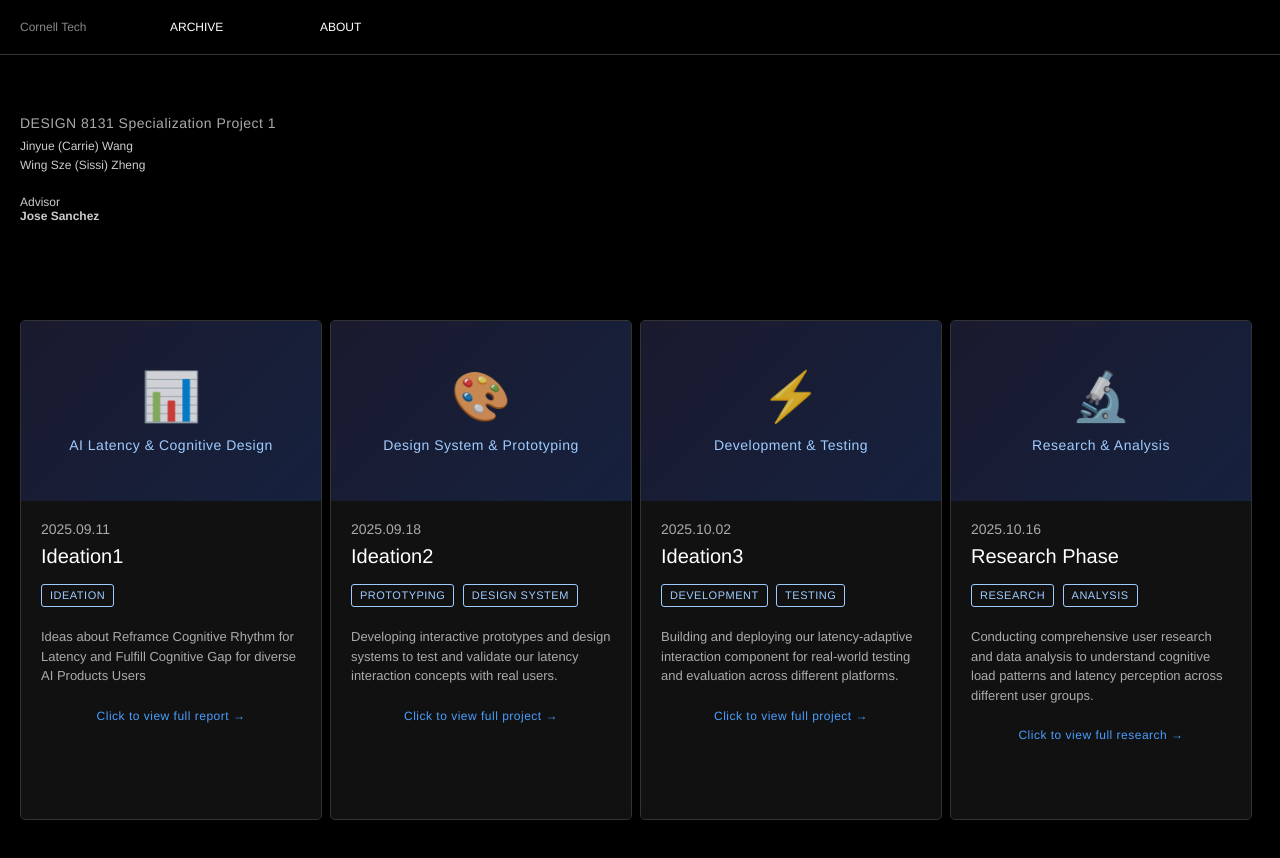
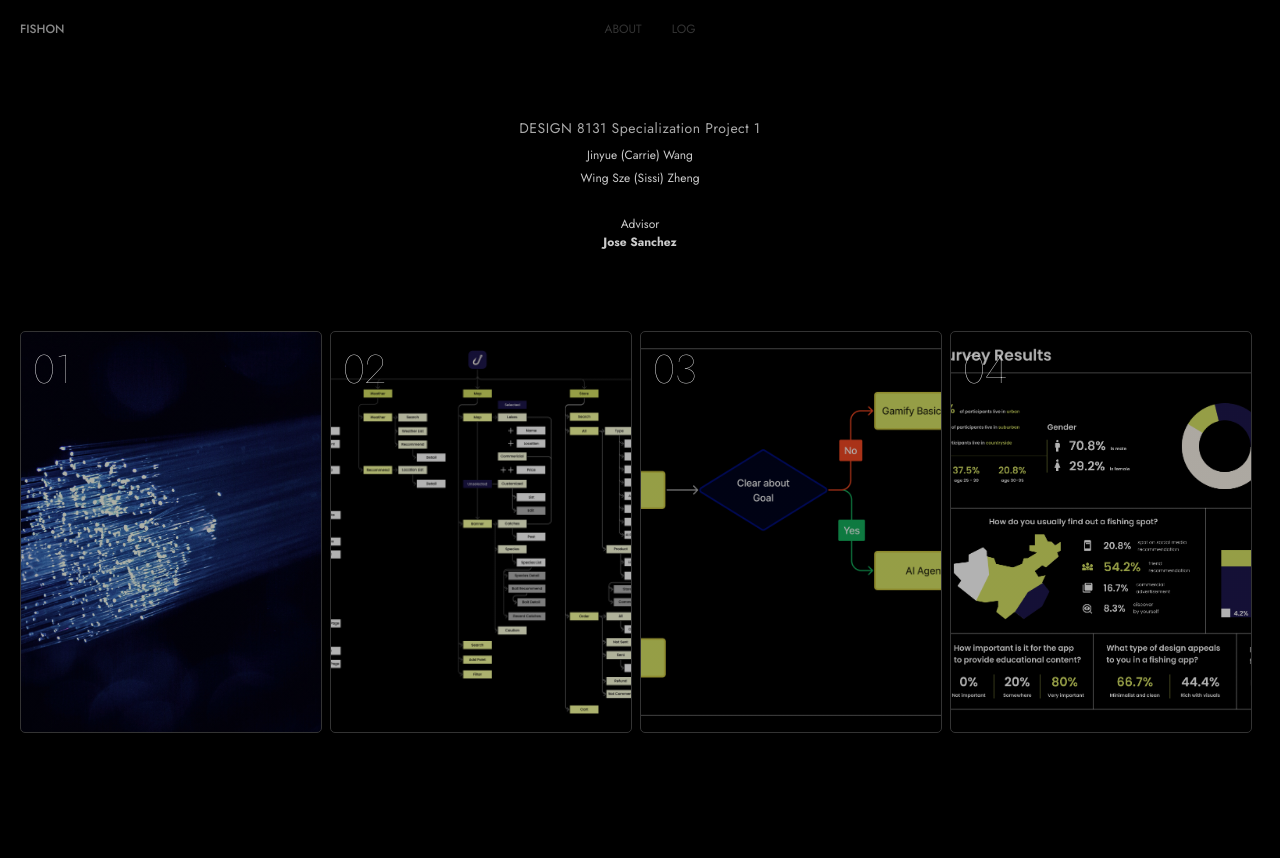
Before and after one commit to cakkrie/Specialization_Project, a plain HTML site: page index.html in a window 1280 px wide. Drawn offline with Linux system fonts and the light colour scheme.

Commit message:
basic style for galley

```diff
--- a/header.html
+++ b/header.html
@@ -1,4 +1,7 @@
 <header>
   <div class="left">FishOn</div>
-  <div class="right"><a href="index.html">← Back to Gallery</a></div>
+  <div class="center">
+    <a href="#">About</a><a href="#">Log</a>
+  </div>
+  <!-- <div class="right"><a href="index.html">← Back to Gallery</a></div> -->
 </header>
--- a/index.html
+++ b/index.html
@@ -3,191 +3,49 @@
 <head>
   <meta charset="UTF-8">
   <title>Cornell Tech Design Tech Project</title>
-  <link href="https://fonts.googleapis.com/css2?family=Roboto:wght@300;400;700&display=swap" rel="stylesheet">
+  <link href="https://fonts.googleapis.com/css2?family=Jost:ital,wght@0,100..900;1,100..900&display=swap" rel="stylesheet">
+  <link rel="stylesheet" href="https://cdnjs.cloudflare.com/ajax/libs/font-awesome/6.5.1/css/all.min.css" integrity="sha512-DTOQO9RWCH3ppGqcWaEA1BIZOC6xxalwEsw9c2QQeAIftl+Vegovlnee1c9QX4TctnWMn13TZye+giMm8e2LwA==" crossorigin="anonymous" referrerpolicy="no-referrer" />
   <link rel="stylesheet" href="style.css">
 </head>
 <body>
-  <header>
-    <div class="left">Cornell Tech</div>
-    <div class="right"><a href="#">Archive</a></div>
-    <div class="right"><a href="#">About</a></div>
-  </header>
+  <header id="header-container"></header>
 
   <main>
+    <section class="landing-page">
       <div class="course-info">DESIGN 8131 Specialization Project 1</div>
       <div class="name">Jinyue (Carrie) Wang </div>
       <div class="name">Wing Sze (Sissi) Zheng</div>
       <br>
+      <div class="name">Advisor<br><strong>Jose Sanchez</strong></div>
+    </section>
 
-    <div class="name">Advisor<br><strong>Jose Sanchez</strong></div>
-
-    <br>
-    <br>
-    <br>
-    <br>
-
+    <section class="gallery-section">
       <div class="gallery-container">
         <div class="project-card" onclick="openProjectDetail(1)">
-        <div class="card-image">
-          <div class="image-placeholder">
-            <div class="image-icon">📊</div>
-            <div class="image-text">AI Latency & Cognitive Design</div>
-          </div>
-        </div>
-
-        <div class="card-content">
-          <div class="project-meta">2025.09.11</div>
-          <div class="project-title">Ideation1</div>
-
-          <div class="card-tags">
-            <span class="label outline info">Ideation</span>
-          </div>
-
-          <div class="card-description">
-            <p>Ideas about Reframce Cognitive Rhythm for Latency and Fulfill Cognitive Gap for diverse AI Products Users</p>
-          </div>
-
-          <div class="card-footer">
-            <span class="click-hint">Click to view full report →</span>
-          </div>
-        </div>
+          <div class="card-number">01</div>
         </div>
 
         <div class="project-card" onclick="openProjectDetail(2)">
-        <div class="card-image">
-          <div class="image-placeholder">
-            <div class="image-icon">🎨</div>
-            <div class="image-text">Design System & Prototyping</div>
-          </div>
-        </div>
-
-        <div class="card-content">
-          <div class="project-meta">2025.09.18</div>
-          <div class="project-title">Ideation2</div>
-
-          <div class="card-tags">
-            <span class="label outline info">Prototyping</span>
-            <span class="label outline info">Design System</span>
-          </div>
-
-          <div class="card-description">
-            <p>Developing interactive prototypes and design systems to test and validate our latency interaction concepts with real users.</p>
-          </div>
-
-          <div class="card-footer">
-            <span class="click-hint">Click to view full project →</span>
-          </div>
-        </div>
+          <div class="card-number">02</div>
         </div>
 
         <div class="project-card" onclick="openProjectDetail(3)">
-        <div class="card-image">
-          <div class="image-placeholder">
-            <div class="image-icon">⚡</div>
-            <div class="image-text">Development & Testing</div>
-          </div>
-        </div>
-
-        <div class="card-content">
-          <div class="project-meta">2025.10.02</div>
-          <div class="project-title">Ideation3</div>
-
-          <div class="card-tags">
-            <span class="label outline info">Development</span>
-            <span class="label outline info">Testing</span>
-          </div>
-
-          <div class="card-description">
-            <p>Building and deploying our latency-adaptive interaction component for real-world testing and evaluation across different platforms.</p>
-          </div>
-
-          <div class="card-footer">
-            <span class="click-hint">Click to view full project →</span>
-          </div>
-        </div>
+          <div class="card-number">03</div>
         </div>
 
         <div class="project-card" onclick="openProjectDetail(4)">
-        <div class="card-image">
-          <div class="image-placeholder">
-            <div class="image-icon">🔬</div>
-            <div class="image-text">Research & Analysis</div>
-          </div>
-        </div>
-
-        <div class="card-content">
-          <div class="project-meta">2025.10.16</div>
-          <div class="project-title">Research Phase</div>
-
-          <div class="card-tags">
-            <span class="label outline info">Research</span>
-            <span class="label outline info">Analysis</span>
-          </div>
-
-          <div class="card-description">
-            <p>Conducting comprehensive user research and data analysis to understand cognitive load patterns and latency perception across different user groups.</p>
-          </div>
-
-          <div class="card-footer">
-            <span class="click-hint">Click to view full research →</span>
-          </div>
-        </div>
+          <div class="card-number">04</div>
         </div>
 
         <div class="project-card" onclick="openProjectDetail(5)">
-        <div class="card-image">
-          <div class="image-placeholder">
-            <div class="image-icon">🚀</div>
-            <div class="image-text">Implementation</div>
-          </div>
-        </div>
-
-        <div class="card-content">
-          <div class="project-meta">2025.11.01</div>
-          <div class="project-title">Implementation</div>
-
-          <div class="card-tags">
-            <span class="label outline info">Implementation</span>
-            <span class="label outline info">Deployment</span>
-          </div>
-
-          <div class="card-description">
-            <p>Final implementation and deployment of the cognitive latency adaptation system with real-time performance monitoring and optimization.</p>
-          </div>
-
-          <div class="card-footer">
-            <span class="click-hint">Click to view full implementation →</span>
-          </div>
-        </div>
+          <div class="card-number">05</div>
         </div>
 
         <div class="project-card" onclick="openProjectDetail(6)">
-        <div class="card-image">
-          <div class="image-placeholder">
-            <div class="image-icon">📈</div>
-            <div class="image-text">Results & Impact</div>
+          <div class="card-number">06</div>
         </div>
       </div>
-
-        <div class="card-content">
-          <div class="project-meta">2025.11.15</div>
-          <div class="project-title">Results</div>
-
-          <div class="card-tags">
-            <span class="label outline info">Results</span>
-            <span class="label outline info">Impact</span>
-          </div>
-
-          <div class="card-description">
-            <p>Comprehensive analysis of results, user feedback, and impact assessment of our cognitive latency adaptation approach across different applications.</p>
-          </div>
-
-          <div class="card-footer">
-            <span class="click-hint">Click to view full results →</span>
-          </div>
-        </div>
-      </div>
-    </div>
+    </section>
   </main>
 
   <script>
@@ -267,8 +125,28 @@
       galleryContainer.addEventListener('scroll', requestTick, { passive: true });
     }
 
-    // Initialize animations when DOM is loaded
-    document.addEventListener('DOMContentLoaded', initScrollAnimations);
+    // Load header from external file
+    function loadHeader() {
+      fetch('header.html')
+        .then(response => response.text())
+        .then(data => {
+          document.getElementById('header-container').innerHTML = data;
+        })
+        .catch(error => {
+          console.error('Error loading header:', error);
+          // Fallback header if file can't be loaded
+          document.getElementById('header-container').innerHTML = `
+            <div class="left">FishOn</div>
+            <div class="right"><a href="index.html">← Back to Gallery</a></div>
+          `;
+        });
+    }
+
+    // Initialize animations and load header when DOM is loaded
+    document.addEventListener('DOMContentLoaded', function() {
+      loadHeader();
+      initScrollAnimations();
+    });
   </script>
 </body>
 </html>
--- a/style.css
+++ b/style.css
@@ -1,36 +1,46 @@
 /* Using Helvetica Neue - widely available on most systems */
 /* Alternative: You can also use "Neue Haas Grotesk" if you have it installed */
 
+:root {
+  --dark-grey: #333333;
+}
+
 body {
-  font-family: "Helvetica", "Helvetica Neue", sans-serif;
+  font-family: "Jost", "Helvetica Neue", Helvetica, Arial, sans-serif;
   background-color: #000000;
   color: #ffffff;
   margin: 0;
   padding: 0;
+  width: 100%;
+  overflow-x: hidden;
 }
 
 header {
-  display: flex;
-  justify-content: flex-start;
+  display: grid;
+  grid-template-columns: 1fr 1fr 1fr;
   align-items: center;
-  margin: 0 auto;
-  padding: 20px;
-  border-bottom: 1px solid #333;
+  padding: 10px;
   font-size: 12px;
+  width: 100vw;
+  margin: 0;
+  box-sizing: border-box;
+  background-color: #000000;
 }
 
 header .left {
   color: #888;
-  width: 150px;
   font-weight: 500;
+  text-transform: uppercase;
+  text-align: left;
+  grid-column: 1;
 }
 
 header .center {
   font-weight: 400;
-  text-align: left;
-  margin-left: 100px;
-  flex-grow: 1;
+  text-align: center;
   color: #ffffff;
+  grid-column: 2;
+  text-transform: uppercase;
 }
 
 header .center span {
@@ -38,10 +48,21 @@ header .center span {
   color: #aaa;
 }
 
+header .center a {
+  color: var(--dark-grey);
+  text-decoration: none;
+  font-weight: 400;
+  margin: 0 15px;
+}
+
+header .center a:hover {
+  color: #ccc;
+}
+
 header .right {
-  width: 150px;
-  text-align: left;
+  text-align: center;
   text-transform: uppercase;
+  grid-column: 3;
 }
 
 header .right a {
@@ -54,11 +75,32 @@ header .right a:hover {
   color: #ccc;
 }
 
+/* Icon styling */
+header i {
+  margin-right: 8px;
+  font-size: 14px;
+}
+
+header .left i {
+  color: #4a9eff;
+}
+
 main {
   margin: 60px 0;
   padding: 0 20px;
   margin-left: auto;
   margin-right: auto;
+}
+
+/* Landing Page Section */
+.landing-page {
+  margin-bottom: 60px;
+  text-align: center;
+}
+
+/* Gallery Section */
+.gallery-section {
+  width: 100%;
 }
 
 /* Ontology overlay trigger bar */
@@ -177,7 +219,9 @@ main {
 }
 
 .project-card {
-  background-color: #111111;
+  background-size: cover;
+  background-position: center;
+  background-repeat: no-repeat;
   border: 1px solid #333;
   border-radius: 5px;
   overflow: hidden;
@@ -186,9 +230,35 @@ main {
   position: relative;
   flex: 0 0 300px;
   min-width: 300px;
+  height: 400px;
   opacity: 0;
   transform: translateX(-50px) scale(0.95);
   will-change: transform, opacity;
+}
+
+/* Background images for each card */
+.project-card:nth-child(1) {
+  background-image: linear-gradient(rgba(0,0,0,0.3), rgba(0,0,0,0.3)), url('Photo/ai-latency-cover.jpg');
+}
+
+.project-card:nth-child(2) {
+  background-image: linear-gradient(rgba(0,0,0,0.3), rgba(0,0,0,0.3)), url('Photo/Information-architecture.png');
+}
+
+.project-card:nth-child(3) {
+  background-image: linear-gradient(rgba(0,0,0,0.3), rgba(0,0,0,0.3)), url('Photo/On-boarding.png');
+}
+
+.project-card:nth-child(4) {
+  background-image: linear-gradient(rgba(0,0,0,0.3), rgba(0,0,0,0.3)), url('Photo/questionnaire.png');
+}
+
+.project-card:nth-child(5) {
+  background-image: linear-gradient(rgba(0,0,0,0.3), rgba(0,0,0,0.3)), url('Photo/Leaderboard.JPG');
+}
+
+.project-card:nth-child(6) {
+  background-image: linear-gradient(rgba(0,0,0,0.3), rgba(0,0,0,0.3)), url('Photo/matrix.png');
 }
 
 .project-card:hover {
@@ -213,6 +283,16 @@ main {
   opacity: 1;
 }
 
+/* Card number styling */
+.card-number {
+  position: absolute;
+  font-size: 40px;
+  font-weight: 100;
+  color: #ffffff;
+  padding: 8px 12px;
+  transition: all 0.3s ease;
+}
+
 .project-card::before {
   content: '';
   position: absolute;
@@ -229,64 +309,6 @@ main {
   opacity: 1;
 }
 
-.card-image {
-  height: 180px;
-  background: linear-gradient(135deg, #1a1a2e, #16213e);
-  display: flex;
-  align-items: center;
-  justify-content: center;
-  position: relative;
-  overflow: hidden;
-}
-
-.image-placeholder {
-  text-align: center;
-  color: #ffffff;
-}
-
-.image-icon {
-  font-size: 48px;
-  margin-bottom: 12px;
-  opacity: 0.8;
-}
-
-.image-text {
-  font-size: 14px;
-  font-weight: 500;
-  color: #9fccff;
-  letter-spacing: 0.5px;
-}
-
-.card-content {
-  padding: 20px;
-}
-
-.card-tags {
-  margin: 16px 0;
-}
-
-.card-description {
-  margin: 16px 0;
-}
-
-.card-description p {
-  font-size: 13px;
-  line-height: 1.5;
-  color: #ababab;
-  margin: 0;
-}
-
-.card-footer {
-  margin-top: 20px;
-  text-align: center;
-}
-
-.click-hint {
-  font-size: 12px;
-  color: #4a9eff;
-  font-weight: 500;
-  letter-spacing: 0.5px;
-}
 
 .project-meta {
   font-size: 14px;
@@ -719,6 +741,14 @@ img.content-image {
   .project-card {
     flex: 0 0 280px;
     min-width: 280px;
+    height: 350px;
+  }
+
+  .card-number {
+    font-size: 20px;
+    top: 16px;
+    left: 16px;
+    padding: 6px 10px;
   }
 }
 
@@ -731,5 +761,13 @@ img.content-image {
   .project-card {
     flex: 0 0 250px;
     min-width: 250px;
+    height: 300px;
+  }
+
+  .card-number {
+    font-size: 18px;
+    top: 12px;
+    left: 12px;
+    padding: 4px 8px;
   }
 }
```
Lines whose indentation alone changed are shown as unchanged.
